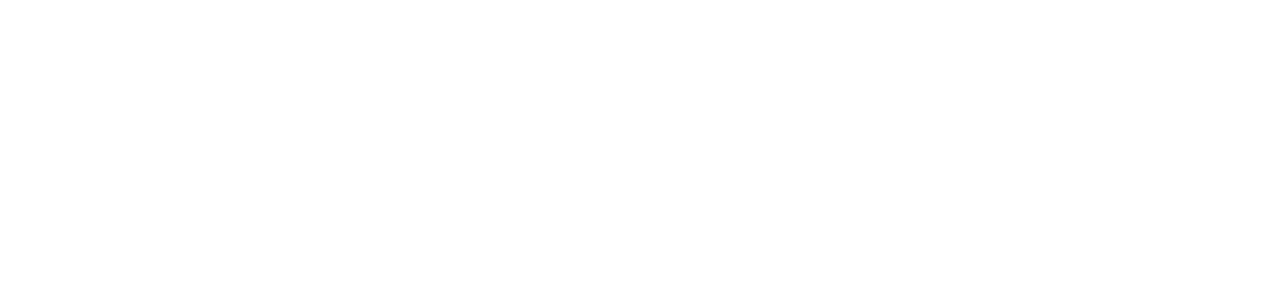
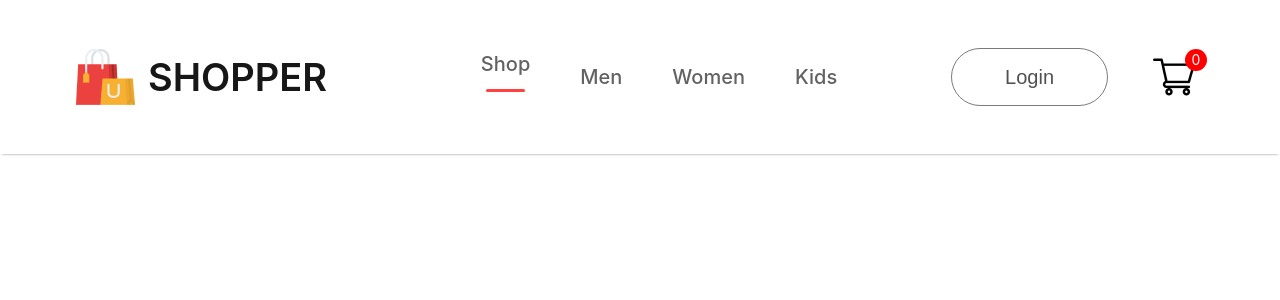
Before and after one commit to miguemigue25/e-commerce-app, a React (Create React App) app in the folder fe/: page / in a window 1280 px wide. Shown: the top 300 px of the page. Built offline with nearby package versions, Linux system fonts and the light colour scheme.

Commit message:
adding navbar content

```diff
--- a/fe/src/Components/Navbar/Navbar.css
+++ b/fe/src/Components/Navbar/Navbar.css
@@ -0,0 +1,82 @@
+.navbar {
+    display: flex;
+    justify-content: space-around;
+    padding: 16px;
+    box-shadow: 0 1px 3px -2px black;
+}
+
+.nav-logo {
+    display: flex;
+    align-items: center;
+    gap: 10px
+}
+
+.nav-logo p {
+    color: #171717;
+    font-size: 38px;
+    font-weight: 600;
+}
+
+.nav-menu {
+    display: flex;
+    align-items: center;
+    list-style: none;
+    gap: 50px;
+    color: #626262;
+    font-size: 20px;
+    font-weight: 500;
+}
+
+.nav-menu li {
+    display: flex;
+    flex-direction: column;
+    align-items: center;
+    justify-content: center;
+    gap: 3px;
+    cursor: pointer;
+}
+
+.nav-menu hr {
+    border: none;
+    width: 80%;
+    height: 3px;
+    border-radius: 10px;
+    background: #ff4141;
+}
+
+.nav-login-cart {
+    display: flex;
+    align-items: center;
+    gap: 45px;
+}
+
+.nav-login-cart button {
+    width: 157px;
+    height: 58px;
+    outline: none;
+    border: 1px solid #7a7a7a;
+    border-radius: 75px;
+    color: #515151;
+    font-size: 20px;
+    font-weight: 500;
+    background: white;
+    cursor: pointer;
+}
+
+.nav-login-cart button:active {
+    background: #f3f3f3;
+}
+
+.nav-cart-count {
+    width: 22px;
+    height: 22px;
+    display: flex;
+    justify-content: center;
+    align-items: center;
+    margin-top: -35px;
+    margin-left: -55px;
+    border-radius: 11px;
+    font-size: 14px;
+    background: red;
+    color: white;
+}
--- a/fe/src/Components/Navbar/Navbar.jsx
+++ b/fe/src/Components/Navbar/Navbar.jsx
@@ -1,13 +1,31 @@
-import React from 'react'
+import React from 'react';
 import './Navbar.css';
+import logo from '../Assets/logo.png';
+import cart_icon from '../Assets/cart_icon.png';
 
 
 const Navbar = () => {
   return (
     <div className='navbar'>
-
+      <div className="nav-logo">
+        <img src={logo} alt="" />
+        <p>SHOPPER</p>
+      </div>
+      <ul className="nav-menu">
+        <li>Shop <hr /></li>
+        <li>Men</li>
+        <li>Women</li>
+        <li>Kids</li>
+      </ul>
+      <div className="nav-login-cart">
+        <button>Login</button>
+        <img src={cart_icon} alt="" />
+        <div className="nav-cart-count">0</div>
+      </div>
     </div>
   )
 }
 
 export default Navbar
+
+// 19:06
```
